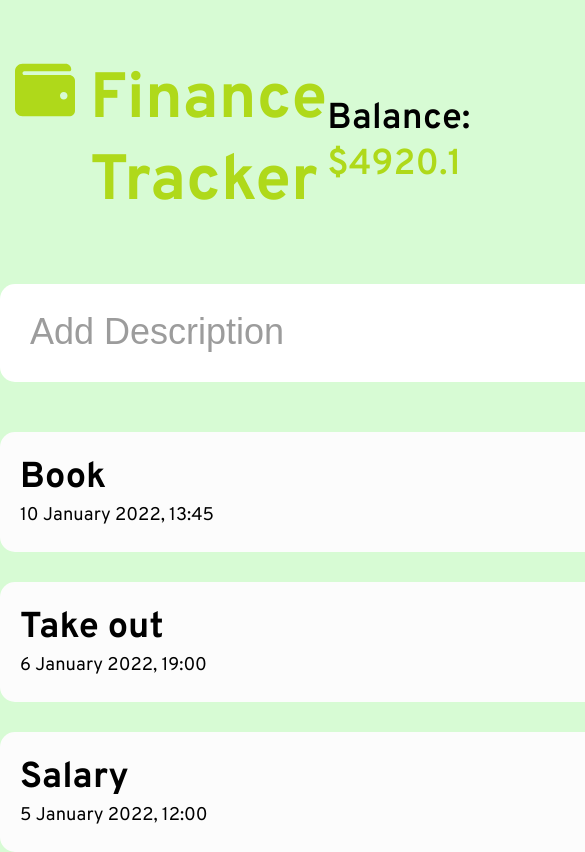
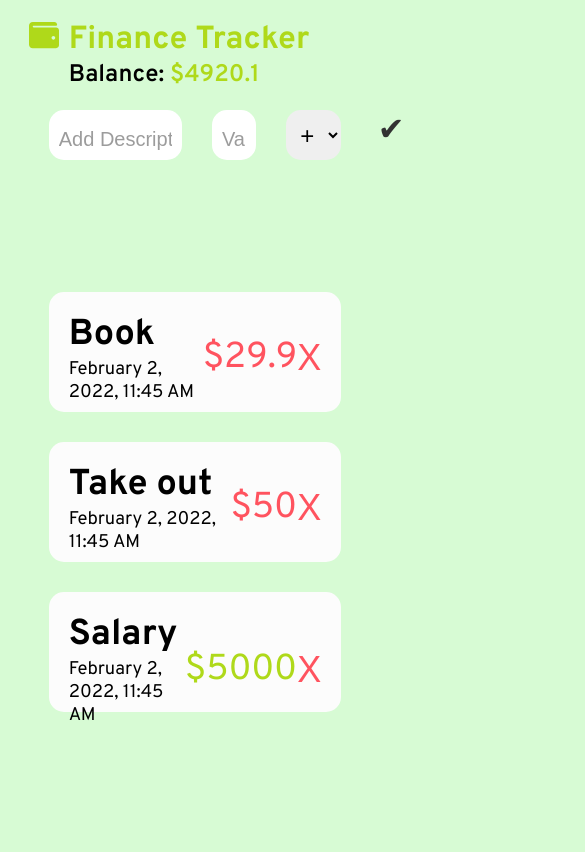
Before and after one commit to RyukioMiyamoto/finance-tracker, a plain HTML site: page index.html in a window 390 px wide. Shown: the top 852 px of the page, 585 px wide, since content can reach past the window. Drawn offline with Linux system fonts and the light colour scheme.

Commit message:
Renamed variables and classes, applied animations (with reduced motion query), and values validation.Started responsive styling.

```diff
--- a/index.html
+++ b/index.html
@@ -36,23 +36,23 @@
           <button id="submit">✔</button>
         </form>
 
+        <div id="message">Please enter valid values</div>
         <div id="entries-container">
-          <div id="message">Please enter valid values</div>
           <div class="entry">
             <h3>Book</h3>
-            <small>10 January 2022, 13:45</small>
+            <small>February 2, 2022, 11:45 AM </small>
             <span class="value expense-value">$29.9</span>
             <button class="delete-entry">X</button>
           </div>
           <div class="entry">
             <h3>Take out</h3>
-            <small>6 January 2022, 19:00</small>
+            <small>February 2, 2022, 11:45 AM </small>
             <span class="value expense-value">$50</span>
             <button class="delete-entry">X</button>
           </div>
           <div class="entry">
             <h3>Salary</h3>
-            <small>5 January 2022, 12:00</small>
+            <small>February 2, 2022, 11:45 AM </small>
             <span class="value income-value">$5000</span>
             <button class="delete-entry">X</button>
           </div>
--- a/script.js
+++ b/script.js
@@ -1,7 +1,8 @@
-const activitiesForm = document.getElementById("entries-form");
-const activitiesContainer = document.getElementById("entries-container");
+const entriesForm = document.getElementById("entries-form");
+const btn = document.getElementById("submit");
+const message = document.getElementById("message");
+const entriesContainer = document.getElementById("entries-container");
 const allEntries = document.querySelectorAll(".entry");
-const message = document.getElementById("message");
 
 function getCurTime() {
   const prefLanguage = window.navigator.language;
@@ -20,32 +21,52 @@ function clearForm() {
   document.getElementById("form-type").value = "+";
 }
 
-activitiesForm.addEventListener("submit", (e) => {
+function generateMarkup(desc, value, type, time) {
+  return `<div class="entry">
+    <h3>${desc}</h3>
+    <small>${time}</small>
+    <span class="value ${
+      type === "+" ? "income" : "expense"
+    }-value">$${value}</span>
+    <button class="delete-entry">X</button>
+  </div>`;
+}
+
+function blockButton() {
+  message.style.opacity = 1;
+  btn.disabled = true;
+  setTimeout(() => {
+    message.style.opacity = 0;
+    btn.disabled = false;
+  }, 1500);
+}
+
+entriesForm.addEventListener("submit", (e) => {
   e.preventDefault();
   const description = document.getElementById("form-description").value;
   const value = document.getElementById("form-value").value;
   const type = document.getElementById("form-type").value;
   const time = getCurTime();
 
-  if (description.trim() === "" || value.trim() === "" || isNaN(value)) {
-    message.style.display = "block";
-    setTimeout(() => {
-      message.style.display = "none";
-    }, 2500);
-    return;
+  if (
+    description.trim() === "" ||
+    value.trim() === "" ||
+    isNaN(value) ||
+    value <= 0
+  ) {
+    blockButton();
+  } else {
+    const markup = generateMarkup(description, value, type, time);
+    entriesContainer.insertAdjacentHTML("afterbegin", markup);
+    clearForm();
+    document.getElementById("form-description").focus();
   }
+});
 
-  const markup = `
-  <div class="entry">
-    <h3>${description}</h3>
-    <small>${time}</small>
-    <span class="value ${
-      type === "+" ? "income" : "expense"
-    }-value">$${value}</span>
-    <button class="delete-entry">X</button>
-  </div>`;
+function delayAnimation() {
+  allEntries.forEach((entry, i, array) => {
+    entry.style.animationDelay = `${i * 250}ms`;
+  });
+}
 
-  activitiesContainer.insertAdjacentHTML("afterbegin", markup);
-  clearForm();
-  document.getElementById("form-description").focus();
-});
+delayAnimation();
--- a/style.css
+++ b/style.css
@@ -20,15 +20,19 @@ body {
 }
 
 #app-container {
+  max-width: 1440px;
   margin: 0 auto;
-  max-width: 1440px;
 }
 
 #app-header {
   display: flex;
   align-items: center;
   justify-content: space-between;
+
+  max-width: 100%;
   padding: 60px 90px;
+  opacity: 0;
+  animation: show 1s forwards;
 }
 
 #app-header h1 {
@@ -46,7 +50,7 @@ body {
   background: url("./wallet-solid.svg");
 
   position: absolute;
-  left: -75px;
+  left: -60px;
 }
 
 #app-header h2,
@@ -63,12 +67,17 @@ body {
   color: var(--expense);
 }
 
+#entries-form {
+  opacity: 0;
+  animation: showLeft 0.75s forwards;
+}
+
 #entries-form,
 #entries-container {
   display: flex;
-  width: 1100px;
   justify-content: center;
   gap: 30px;
+  max-width: 100%;
   margin: 0 auto;
 }
 
@@ -83,7 +92,7 @@ body {
   display: flex;
   max-width: 100%;
   place-content: center;
-  padding: 30px;
+  padding: 20px 30px;
 
   font-size: 2rem;
   border: none;
@@ -118,15 +127,15 @@ button#submit {
   display: flex;
   flex-direction: column;
   width: 1100px;
-
-  margin-top: 50px;
 }
 
 #message {
   color: var(--expense);
   font-size: 1.75rem;
   text-align: center;
-  display: none;
+  opacity: 0;
+  margin: 30px auto;
+  transition: 0.15s ease-in;
 }
 
 .entry {
@@ -138,18 +147,8 @@ button#submit {
   height: 120px;
   background: var(--background);
   border-radius: 15px;
-
-  animation: show 0.25s forwards ease-in-out;
-}
-
-@keyframes show {
-  from {
-    transform: translateY(-25px);
-    opacity: 0;
-  }
-  to {
-    opacity: 1;
-  }
+  opacity: 0;
+  animation: showLeft 0.75s forwards;
 }
 
 .entry h3 {
@@ -185,3 +184,105 @@ button#submit {
 
   cursor: pointer;
 }
+
+@media (max-width: 1200px) {
+  #app-container {
+    max-width: 1000px;
+  }
+
+  #app-header {
+    padding: 30px;
+  }
+}
+
+@media (max-width: 1000px) {
+  #app-container {
+    max-width: 800px;
+  }
+
+  #app-header {
+    display: grid;
+    padding: 20px;
+  }
+}
+
+@media (max-width: 800px) {
+  #app-container {
+    max-width: 75vw;
+  }
+
+  #app-header {
+    display: grid;
+    padding: 20px;
+  }
+
+  #app-header h1 {
+    font-size: 2rem;
+  }
+
+  #app-header h1::before {
+    width: 30px;
+    height: 30px;
+    left: -40px;
+  }
+
+  #app-header h2,
+  #app-header span {
+    font-size: 1.5rem;
+  }
+
+  #entries-form {
+    display: grid;
+    grid-template-columns: 3fr 1fr;
+    gap: 30px;
+    position: relative;
+  }
+
+  #entries-form input,
+  #entries-form select {
+    padding: 10px;
+    height: 50px;
+    width: 100%;
+  }
+
+  #entries-form input::placeholder {
+    font-size: 1.25rem;
+    color: var(--placeholder);
+  }
+
+  input#form-description {
+    grid-column: 1;
+  }
+
+  input#form-value {
+    grid-column: 2;
+  }
+
+  select#form-type {
+    grid-column: 3;
+    font-size: 1.5rem;
+  }
+
+  button#submit {
+    position: absolute;
+    padding: 0;
+    right: -100px;
+  }
+}
+
+@keyframes showLeft {
+  from {
+    transform: translateX(-25px);
+    opacity: 0;
+  }
+  to {
+    transform: initial;
+    opacity: 1;
+  }
+}
+
+@keyframes show {
+  to {
+    opacity: 1;
+  }
+}
```
